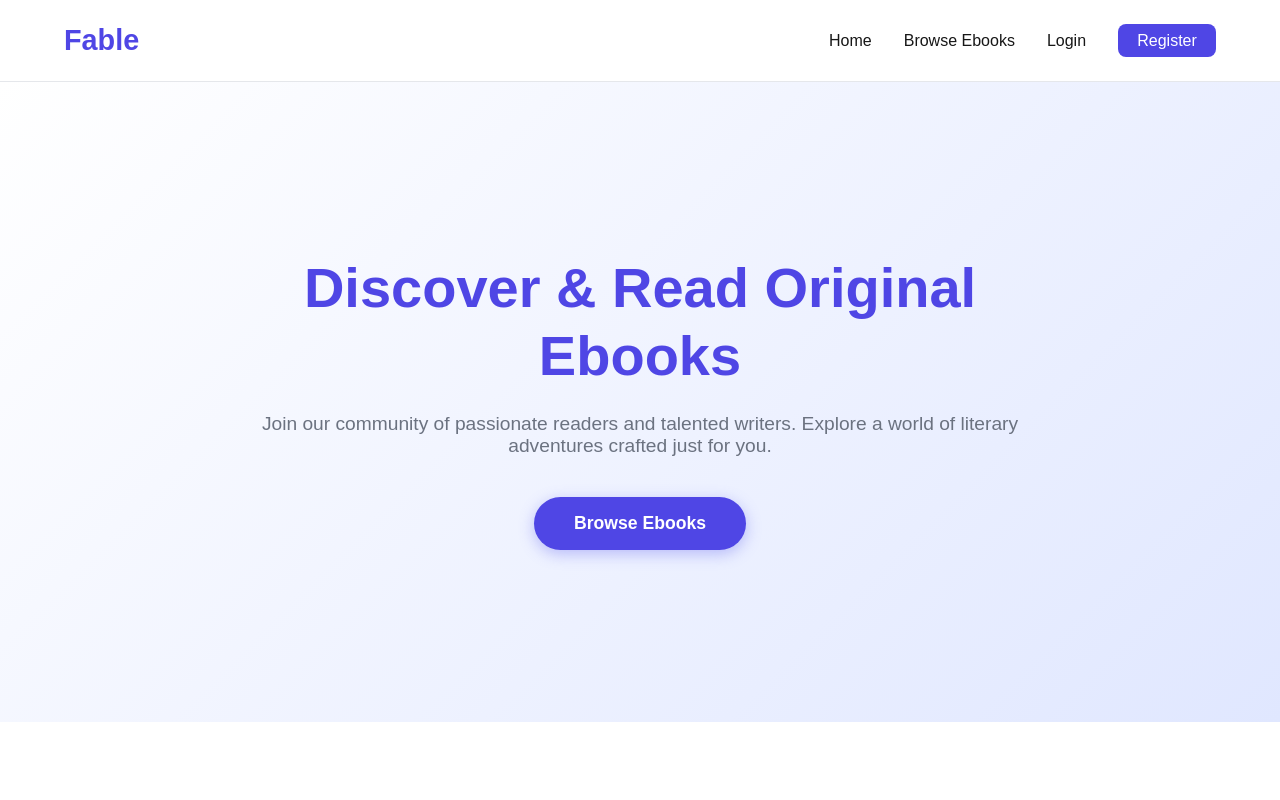
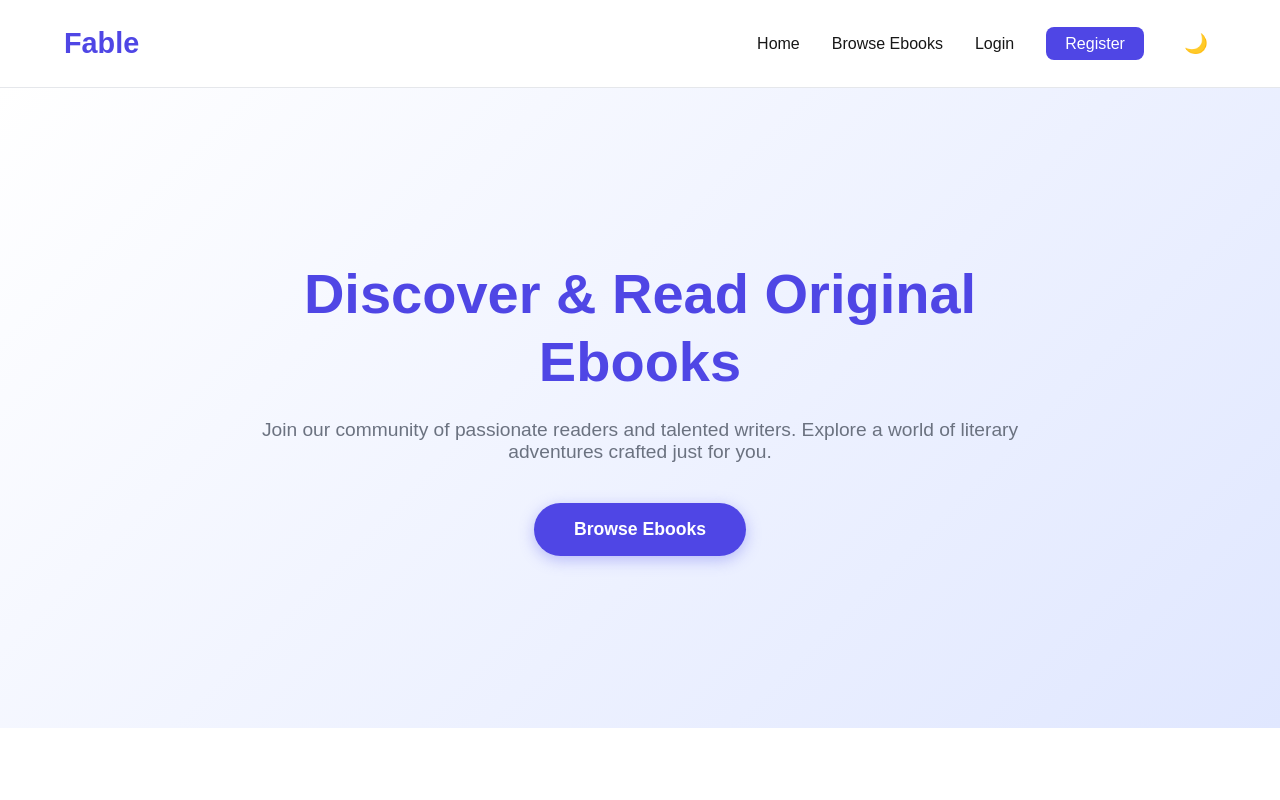
Before and after one commit to masum634510-png/fable-client, a Next.js app: page / in a window 1280 px wide. Shown: the top 800 px of the page. Built offline with nearby package versions, Linux system fonts and the light colour scheme.

Commit message:
feat: Final Polish with Dark Mode and Error Boundaries

```diff
--- a/src/app/layout.js
+++ b/src/app/layout.js
@@ -1,17 +1,16 @@
+'use client';
+
+import { ThemeProvider } from 'next-themes';
 import { AuthProvider } from '../context/AuthContext';
 import Navbar from '../components/Navbar';
 import Footer from '../components/Footer';
 import './globals.css';
 
-export const metadata = {
-  title: 'Fable - Discover & Read Original Ebooks',
-  description: 'A platform to discover, read, and share original ebooks.',
-};
-
 export default function RootLayout({ children }) {
   return (
-    <html lang="en" data-theme="light">
+    <html lang="en" suppressHydrationWarning>
       <body>
+        <ThemeProvider attribute="data-theme" defaultTheme="system" enableSystem>
           <AuthProvider>
             <div style={{ display: 'flex', flexDirection: 'column', minHeight: '100vh' }}>
               <Navbar />
@@ -21,6 +20,7 @@ export default function RootLayout({ children }) {
               <Footer />
             </div>
           </AuthProvider>
+        </ThemeProvider>
       </body>
     </html>
   );
--- a/src/components/Navbar.js
+++ b/src/components/Navbar.js
@@ -2,6 +2,7 @@
 
 import Link from 'next/link';
 import { useAuth } from '../context/AuthContext';
+import ThemeToggle from './ThemeToggle';
 import styles from './Navbar.module.css';
 
 export default function Navbar() {
@@ -30,6 +31,7 @@ export default function Navbar() {
             <li><Link href="/register" className={styles.registerBtn}>Register</Link></li>
           </>
         )}
+        <li><ThemeToggle /></li>
       </ul>
     </nav>
   );
--- /dev/null
+++ b/src/components/ThemeToggle.js
@@ -0,0 +1,30 @@
+'use client';
+
+import { useTheme } from 'next-themes';
+import { useEffect, useState } from 'react';
+
+export default function ThemeToggle() {
+  const [mounted, setMounted] = useState(false);
+  const { theme, setTheme } = useTheme();
+
+  useEffect(() => setMounted(true), []);
+
+  if (!mounted) return null;
+
+  return (
+    <button
+      onClick={() => setTheme(theme === 'dark' ? 'light' : 'dark')}
+      style={{
+        background: 'none',
+        border: 'none',
+        cursor: 'pointer',
+        fontSize: '1.2rem',
+        padding: '0.5rem',
+        color: 'var(--foreground)'
+      }}
+      aria-label="Toggle Dark Mode"
+    >
+      {theme === 'dark' ? '☀️' : '🌙'}
+    </button>
+  );
+}
```
Also changed, not shown: src/app/error.js (added, +22 -0 lines), src/app/not-found.js (added, +16 -0 lines), 1 other file (tests, documents, lock files or other folders). Lines whose indentation alone changed are shown as unchanged.
